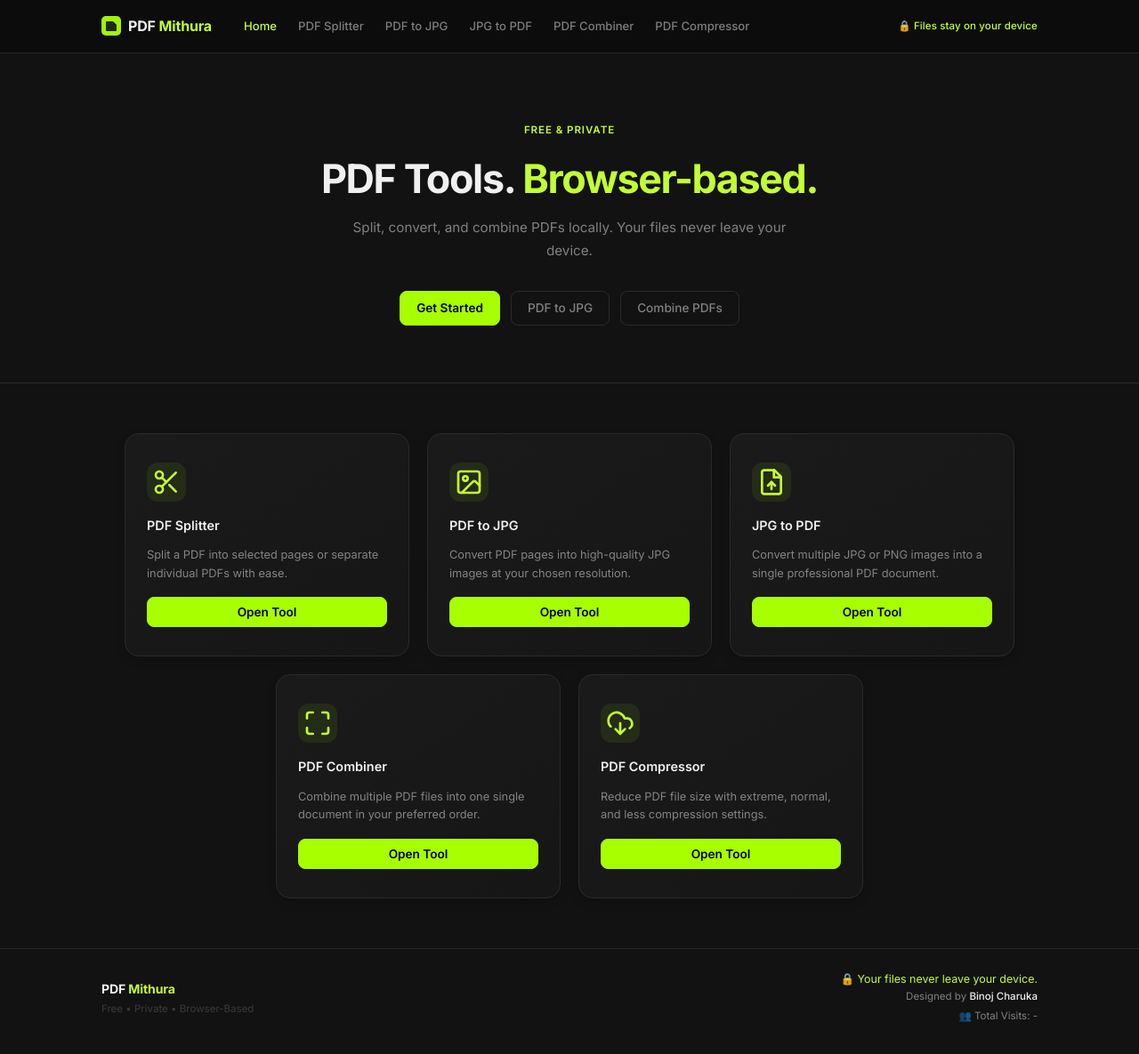
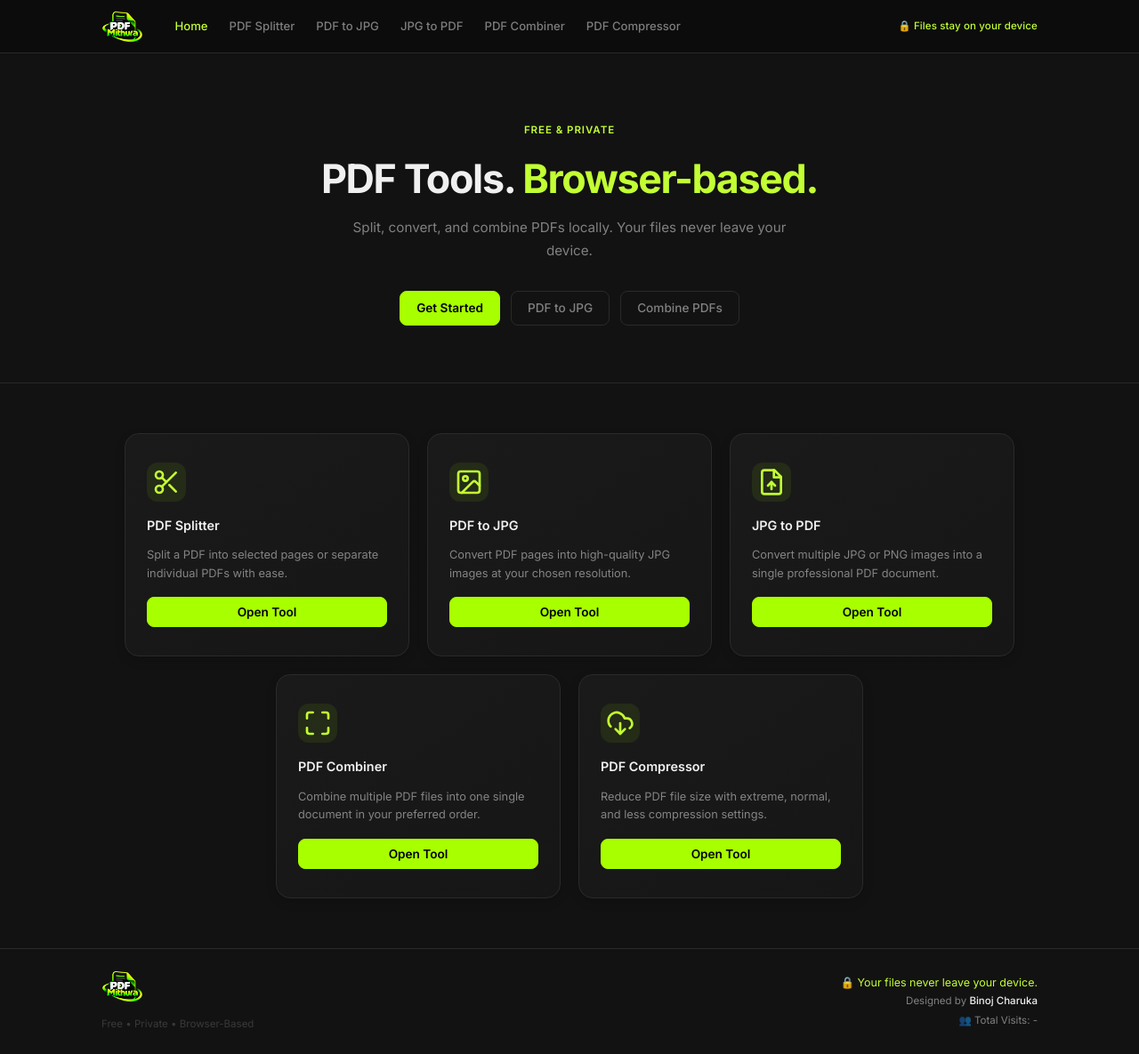
Before and after one commit to BinojCharuka/pdfmithura, a plain HTML site: page index.html in a window 1280 px wide. Shown: the whole page at 89% size. Drawn offline with nearby package versions, Linux system fonts and the light colour scheme; no server answers.

Commit message:
Update site logo and add favicon

```diff
--- a/index.html
+++ b/index.html
@@ -10,6 +10,7 @@
   <link rel="preconnect" href="https://fonts.gstatic.com" crossorigin />
   <link href="https://fonts.googleapis.com/css2?family=Inter:wght@300;400;500;600;700;800&display=swap" rel="stylesheet" />
   <link rel="stylesheet" href="style.css" />
+  <link rel="icon" type="image/png" href="logo.png" />
 </head>
 <body>
 
@@ -17,14 +18,7 @@
   <header class="site-header" id="site-header" role="banner">
     <div class="container header-inner">
       <a href="#" class="logo" id="nav-home" aria-label="PDF Mithura Home">
-        <span class="logo-icon" aria-hidden="true">
-          <svg width="22" height="22" viewBox="0 0 22 22" fill="none" xmlns="http://www.w3.org/2000/svg">
-            <rect width="22" height="22" rx="5" fill="#a4f205"/>
-            <path d="M6 6h7l4 4v6a1 1 0 01-1 1H6a1 1 0 01-1-1V7a1 1 0 011-1z" fill="#0a0a0a" opacity="0.85"/>
-            <path d="M13 6l4 4h-3a1 1 0 01-1-1V6z" fill="#0a0a0a" opacity="0.4"/>
-          </svg>
-        </span>
-        <span class="logo-text">PDF <span class="logo-accent">Mithura</span></span>
+        <img src="logo.png" alt="PDF Mithura Logo" class="site-logo-img" style="height: 36px; width: auto;" />
       </a>
 
       <nav class="main-nav" id="main-nav" aria-label="Main navigation">
@@ -596,7 +590,7 @@
   <footer class="site-footer" role="contentinfo">
     <div class="container footer-inner">
       <div class="footer-logo">
-        <span class="logo-text">PDF <span class="logo-accent">Mithura</span></span>
+        <img src="logo.png" alt="PDF Mithura Logo" class="site-logo-img" style="height: 36px; width: auto; margin-bottom: 8px;" />
         <p>Free • Private • Browser-Based</p>
       </div>
       <div class="footer-credits">
```
Also changed, not shown: logo.png (added), 1 other file.
